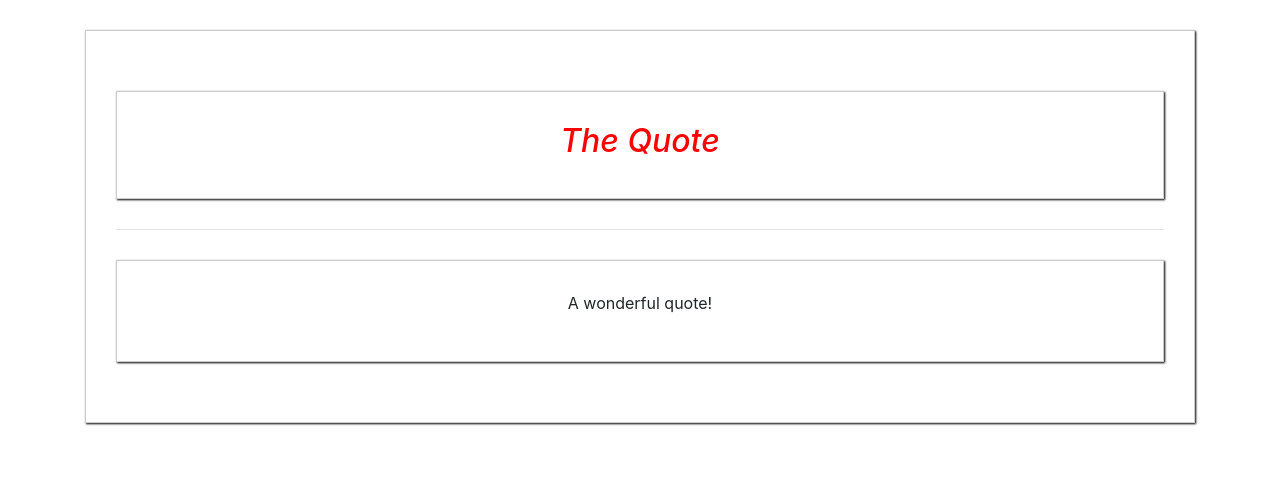
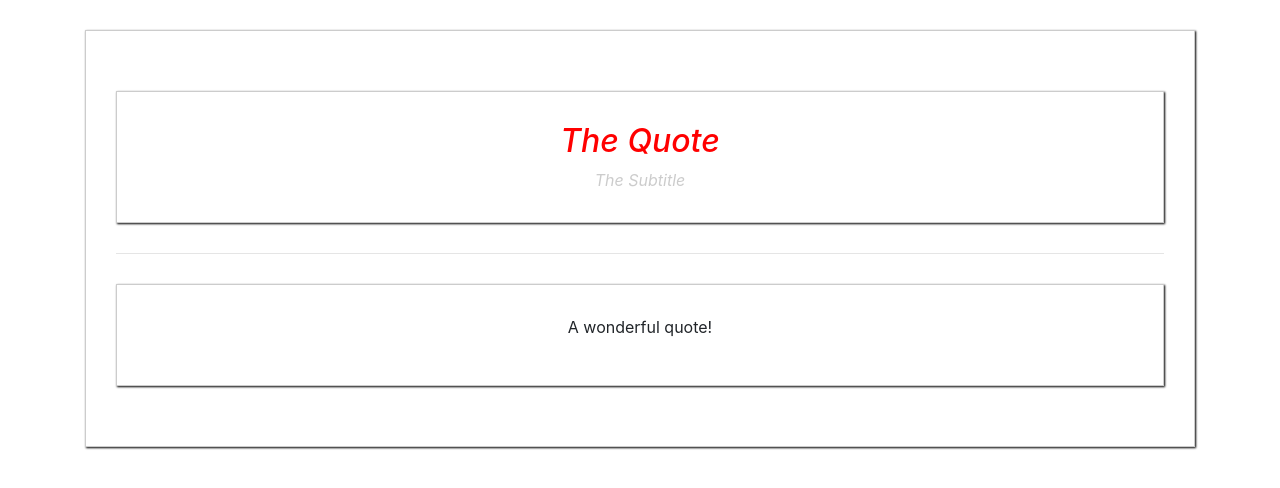
Before and after one commit to htl-leonding/quotes-vue-demo, a Vue app: page / in a window 1280 px wide. Shown: the top 488 px of the page. Built offline with nearby package versions, Linux system fonts and the light colour scheme.

Commit message:
default value for a slot

```diff
--- a/src/components/Quotes.vue
+++ b/src/components/Quotes.vue
@@ -2,6 +2,7 @@
   <div>
     <div class="title">
       <slot name="title"></slot>
+      <span style="color: #ccc"><slot name="subtitle">The Subtitle</slot></span>
     </div>
     <hr>
     <div>
```
